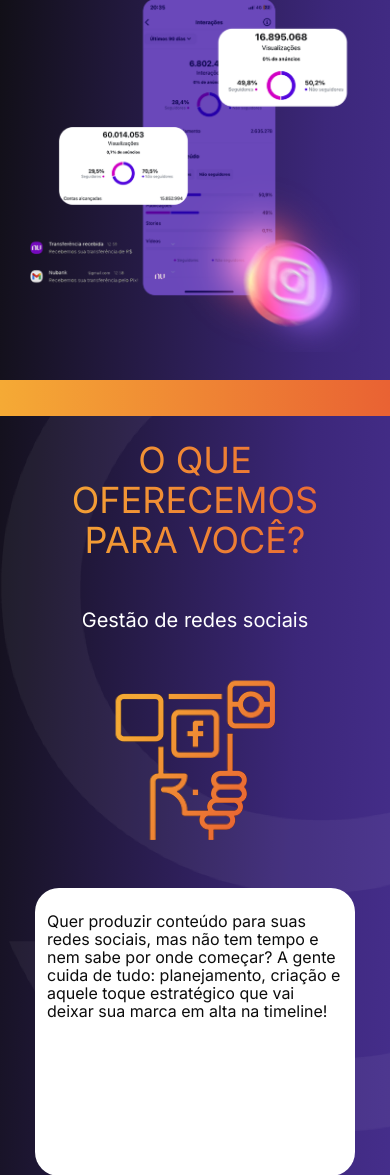
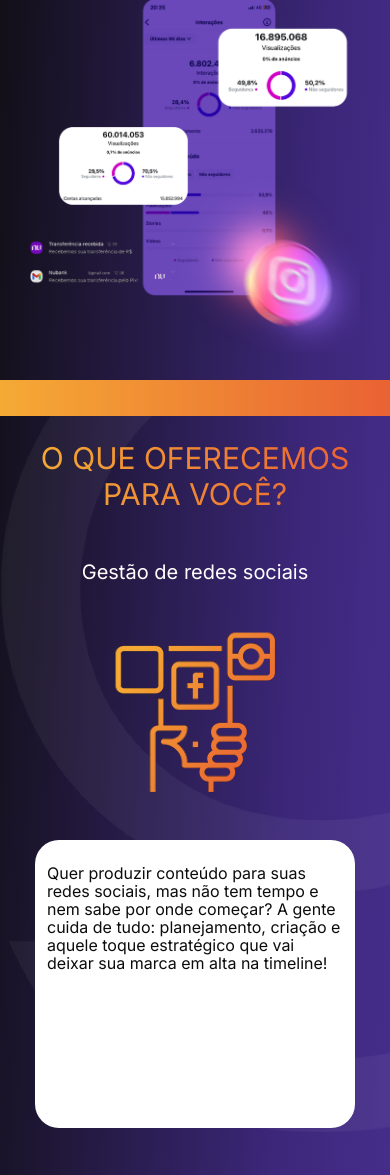
Before and after one commit to pedroeuzebiodev/agenciamagnix.com, a PHP site: page / in a window 390 px wide. Shown: the part 731-1906 px from the top of the page. Run offline with PHP 8.4, Linux system fonts and the light colour scheme.

Commit message:
Ajusta título da seção de ofertas em telas menores

```diff
--- a/assets/css/pages/index/partials/offers-section.css
+++ b/assets/css/pages/index/partials/offers-section.css
@@ -87,3 +87,11 @@
 
   color: var(--secondary);
 }
+
+@media (max-width: 768px) {
+  #offers-section h2 {
+    font-size: 3rem;
+
+    line-height: 3.6rem;
+  }
+}
```
